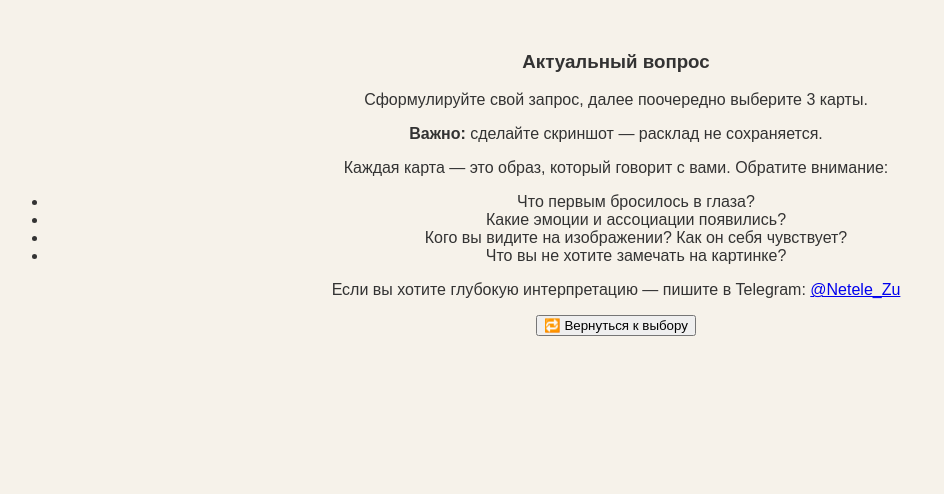
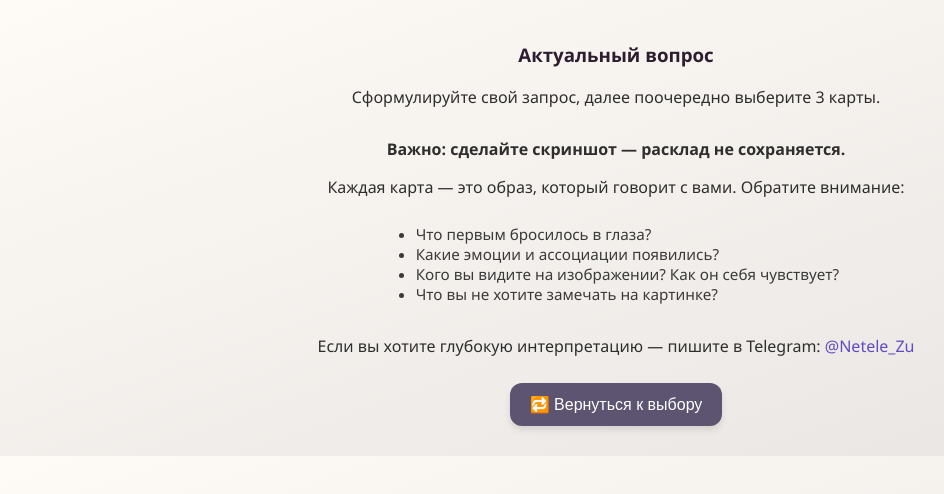
Before and after one commit to OvoLLLzu/mac_cards, a plain HTML site: page index.html in a window 1280 px wide. Both pictures are taken after a click on the button "Актуальный вопрос". Shown: the whole page, without its empty margins (24-968 px from the left). Drawn offline with Linux system fonts and the light colour scheme; no server answers.

Commit message:
Update style.css

```diff
--- a/style.css
+++ b/style.css
@@ -1,10 +1,96 @@
+
 body {
   margin: 0;
-  font-family: sans-serif;
-  background-color: #f6f2ea;
-  color: #333;
+  padding: 0;
+  background: linear-gradient(to bottom right, #fefaf6, #e8e4e1);
+  font-family: 'Segoe UI', Tahoma, Geneva, Verdana, sans-serif;
+  color: #2e2e2e;
+  text-align: center;
+  padding: 20px;
+  animation: fadeIn 1s ease-in;
 }
-#app {
-  padding: 2rem;
-  text-align: center;
+
+h2, h3 {
+  color: #2d1e2f;
+  margin-top: 1.2em;
 }
+
+button {
+  margin: 10px;
+  padding: 12px 20px;
+  font-size: 1em;
+  background-color: #5c5470;
+  color: #fff;
+  border: none;
+  border-radius: 12px;
+  cursor: pointer;
+  transition: background-color 0.3s ease, transform 0.2s ease;
+  box-shadow: 0 4px 6px rgba(0,0,0,0.1);
+}
+
+button:hover {
+  background-color: #7e7394;
+  transform: scale(1.04);
+}
+
+.layout-button {
+  display: inline-block;
+  min-width: 220px;
+}
+
+.card-block {
+  margin: 30px auto;
+  padding: 20px;
+  max-width: 350px;
+  background: #ffffffcc;
+  border-radius: 16px;
+  box-shadow: 0 8px 20px rgba(0, 0, 0, 0.12);
+  animation: fadeInUp 0.6s ease;
+}
+
+.card-img {
+  max-width: 100%;
+  height: auto;
+  border-radius: 12px;
+  margin-top: 10px;
+  box-shadow: 0 6px 12px rgba(0,0,0,0.1);
+}
+
+.tip {
+  font-weight: bold;
+  margin-top: 30px;
+}
+
+ul {
+  text-align: left;
+  display: inline-block;
+  margin-top: 10px;
+  padding-left: 1.5em;
+  font-size: 0.95em;
+  color: #3a3a3a;
+}
+
+a {
+  color: #614bc3;
+  text-decoration: none;
+}
+
+a:hover {
+  text-decoration: underline;
+}
+
+@keyframes fadeIn {
+  from { opacity: 0; }
+  to { opacity: 1; }
+}
+
+@keyframes fadeInUp {
+  from {
+    opacity: 0;
+    transform: translateY(30px);
+  }
+  to {
+    opacity: 1;
+    transform: translateY(0);
+  }
+}
```
